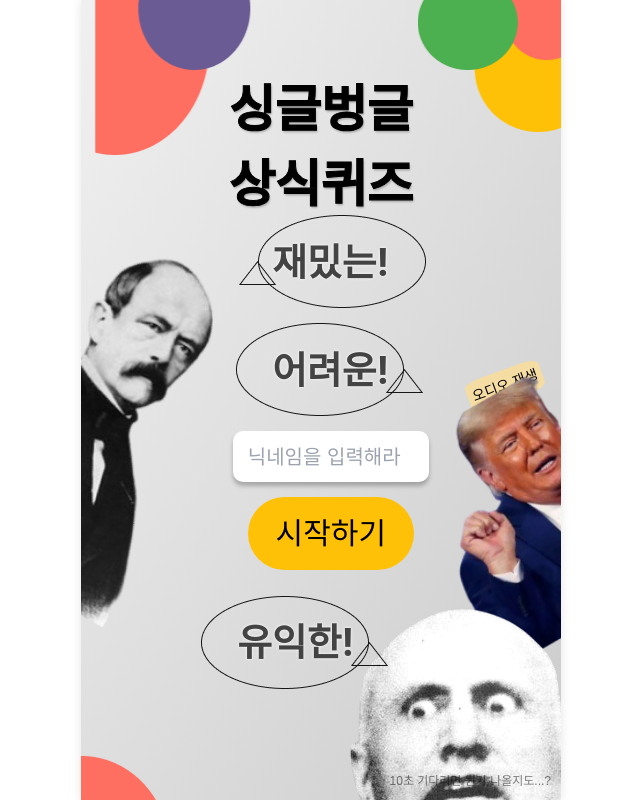
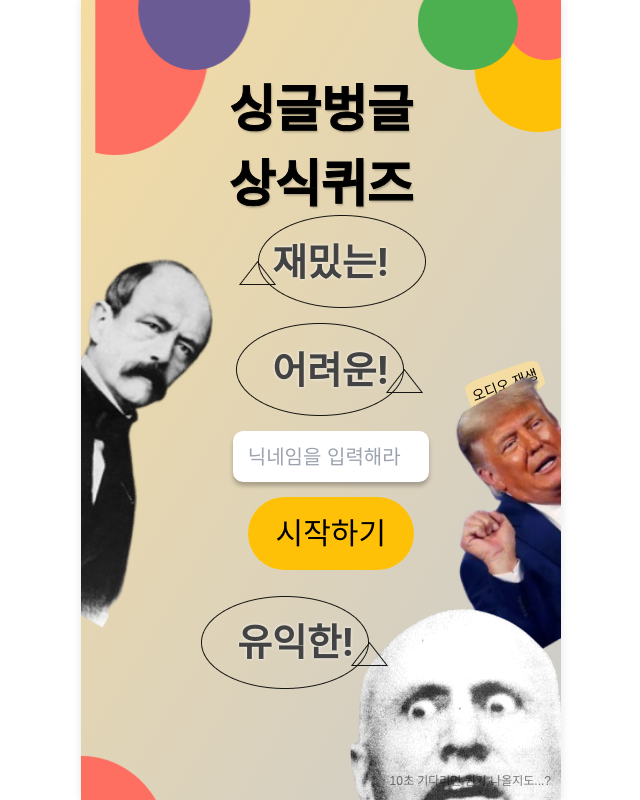
Before and after one commit to SoJungJung/SangSikQuiz, a React (Create React App) app: page / in a window 1280 px wide. Shown: the whole page, without its empty margins (319-959 px from the left). Built offline with nearby package versions, Linux system fonts and the light colour scheme; no server answers.

Commit message:
home 페이지 배경색 수정

```diff
--- a/src/pages/Home/Home.module.css
+++ b/src/pages/Home/Home.module.css
@@ -2,7 +2,7 @@
     position: relative;
     width: 100%;
     height: 100vh;
-    background: linear-gradient(to bottom right, #f0f0f0, #ccc);
+    background: linear-gradient(to bottom right, #f4dca2, #ccc);
     overflow: hidden;
     font-family: 'Nanum Gothic', sans-serif;
 }
```
